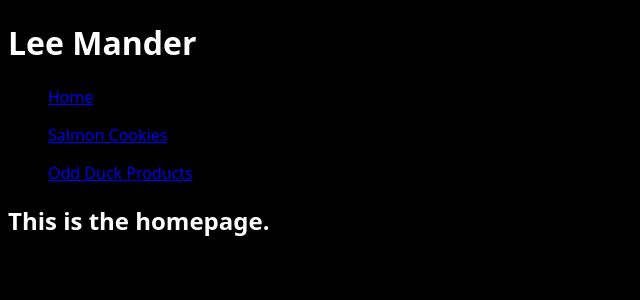
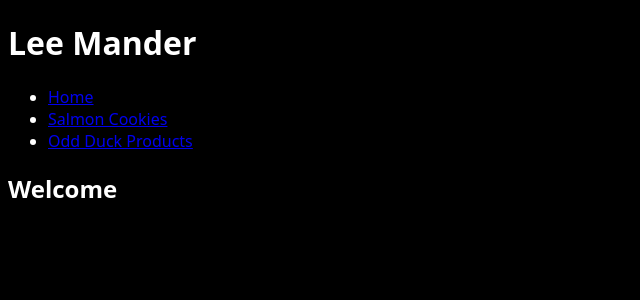
Before and after one commit to leemander/portfolio, a React (Vite) app: page / in a window 1280 px wide. Shown: the top 300 px of the page, without its empty margins (0-640 px from the left). Built offline with nearby package versions, Linux system fonts and the light colour scheme.

Commit message:
Create Project component

```diff
--- /dev/null
+++ b/projects.json
@@ -0,0 +1,21 @@
+[
+  {
+    "id": 1,
+    "path": "/salmon-cookies",
+    "props": {
+      "title": "Salmon Cookies",
+      "screenshot": "./src/assets/salmon.png",
+      "description": "lorem lorem lorem lorem lorem lorem lorem lorem lorem lorem lorem lorem",
+      "skills": ["HTML", "CSS", "JavaScript", "Chart.js", "Flexbox"],
+      "liveURL": "https://leemander.github.io/cookie-stand/",
+      "repoURL": "https://github.com/leemander/cookie-stand"
+    }
+  },
+  {
+    "id": 2,
+    "path": "/odd-duck",
+    "props": {
+      "title": "Odd Duck Products"
+    }
+  }
+]
--- a/src/App.css
+++ b/src/App.css
@@ -4,3 +4,7 @@ body {
   font-family: system-ui, -apple-system, BlinkMacSystemFont, "Segoe UI", Roboto,
     Oxygen, Ubuntu, Cantarell, "Open Sans", "Helvetica Neue", sans-serif;
 }
+
+img {
+  max-width: 100%;
+}
--- a/src/App.jsx
+++ b/src/App.jsx
@@ -3,6 +3,8 @@ import { BrowserRouter, Routes, Route, Link } from "react-router-dom";
 import Home from "./pages/Home";
 import Project from "./pages/Project";
 import "./App.css";
+
+import projects from "../projects";
 
 function App() {
   return (
@@ -11,26 +13,27 @@ function App() {
         <h1>Lee Mander</h1>
         <nav>
           <ul>
-            <Link to="/">Home</Link>
-          </ul>
-          <ul>
-            <Link to="/salmon-cookies">Salmon Cookies</Link>
-          </ul>
-          <ul>
-            <Link to="/odd-duck">Odd Duck Products</Link>
+            <li>
+              <Link to="/">Home</Link>
+            </li>
+            <li>
+              <Link to="/salmon-cookies">Salmon Cookies</Link>
+            </li>
+            <li>
+              <Link to="/odd-duck">Odd Duck Products</Link>
+            </li>
           </ul>
         </nav>
       </header>
       <Routes>
         <Route path="/" element={<Home />}></Route>
-        <Route
-          path="/salmon-cookies"
-          element={<Project title="Salmon Cookies" />}
-        ></Route>
-        <Route
-          path="/odd-duck"
-          element={<Project title="Odd Duck Products" />}
-        ></Route>
+        {projects.map((project) => (
+          <Route
+            key={project.id}
+            path={project.path}
+            element={<Project props={project.props} />}
+          ></Route>
+        ))}
       </Routes>
     </BrowserRouter>
   );
--- a/src/pages/Home.jsx
+++ b/src/pages/Home.jsx
@@ -1,7 +1,7 @@
 export default function Home() {
   return (
     <main>
-      <h2>This is the homepage.</h2>
+      <h2>Welcome</h2>
     </main>
   );
 }
--- a/src/pages/Project.jsx
+++ b/src/pages/Project.jsx
@@ -1,7 +1,19 @@
 export default function Project(props) {
+  const { title, screenshot, description, skills, liveURL, repoURL } =
+    props.props;
   return (
     <main>
-      <h2>This is the {props.title} project page.</h2>
+      <h2>{title}</h2>
+      <img src={screenshot} alt={title} />
+      <p>{description}</p>
+      <h3>Skills used</h3>
+      <ul>
+        {skills.map((skill) => (
+          <li>{skill}</li>
+        ))}
+      </ul>
+      <a href={liveURL}>Live site</a>
+      <a href={repoURL}>GitHub repo</a>
     </main>
   );
 }
```
Also changed, not shown: src/assets/salmon.png (added).
